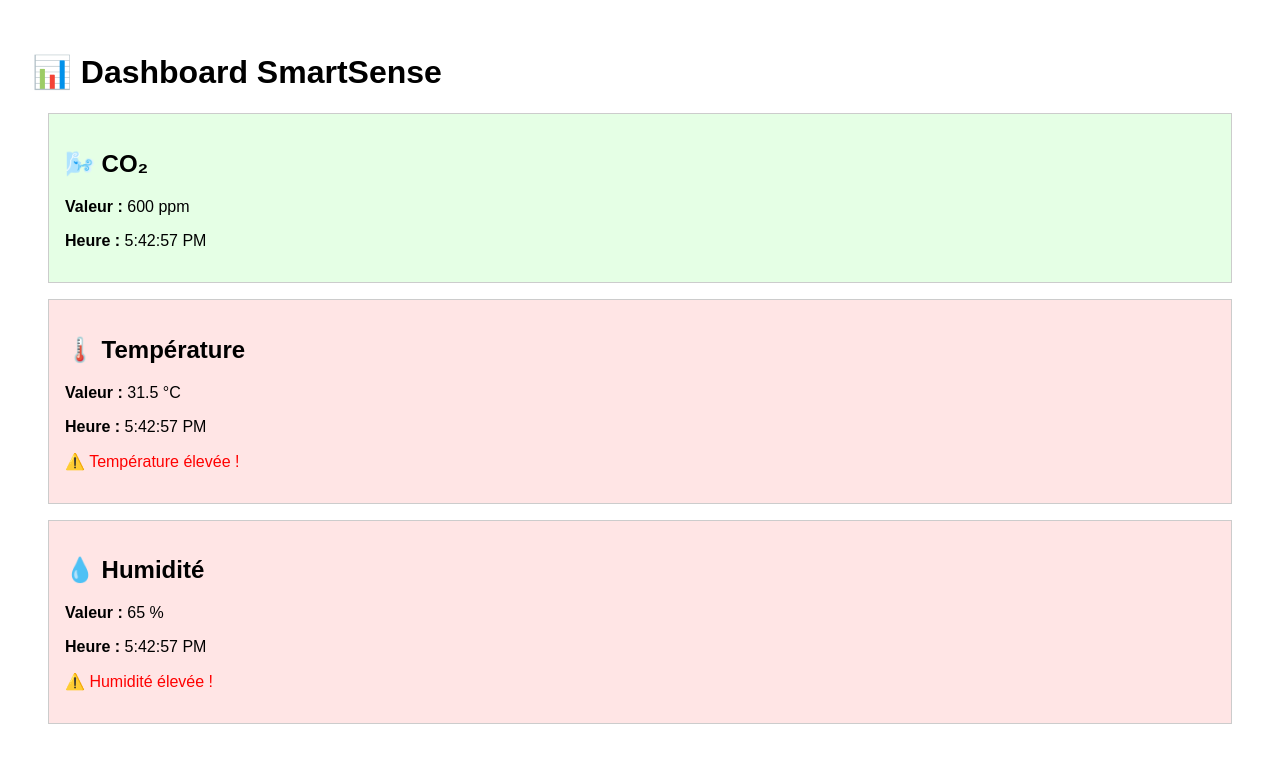
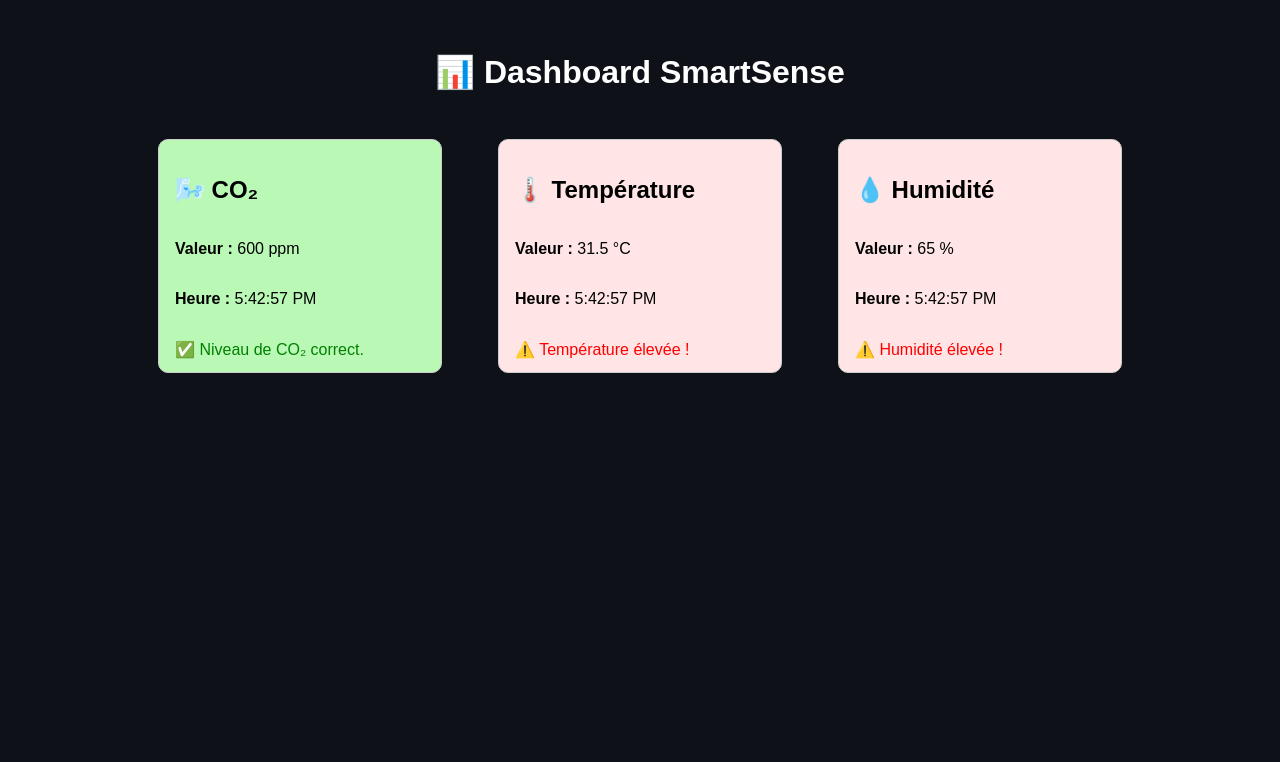
Before and after one commit to LiOlivier/SmartSense, a React (Create React App) app in the folder frontend/: page / in a window 1280 px wide. Shown: the top 762 px of the page. Built offline with nearby package versions, Linux system fonts and the light colour scheme; no server answers.

Commit message:
new front for the dashboard

```diff
--- a/frontend/src/components/Dashboard/Dashboard.css
+++ b/frontend/src/components/Dashboard/Dashboard.css
@@ -1,3 +1,8 @@
+body {
+  background-color: #0E1218;
+  color: white;
+  font-family: sans-serif;
+}
 table {
   width: 100%;
   border-collapse: collapse;
@@ -36,3 +41,33 @@ button:hover {
 form {
   margin-bottom: 20px;
 }
+
+.dashboard-container {
+  display: flex;
+  flex-direction: column;
+  align-items: center;
+}
+
+.dashboard-container h1 {
+  text-align: center;
+  font-size: 2rem;
+  margin-bottom: 2rem;
+}
+
+.widgets {
+  display: flex;
+  flex-direction: row;
+  gap: 1.5rem;
+  justify-content: center;
+  flex-wrap: wrap;
+}
+
+.widgets > div {
+  color: black;
+  border-radius: 10px;
+  min-width: 250px;
+  height: 200px;
+  display: flex;
+  flex-direction: column;
+  justify-content: space-between;
+}
--- a/frontend/src/components/Widgets/Co2Widget.jsx
+++ b/frontend/src/components/Widgets/Co2Widget.jsx
@@ -9,19 +9,42 @@ function Co2Widget() {
   ];
   const last = data[0];
 
+  // Fonction pour déterminer le niveau
+  const getCo2Level = (valeur) => {
+    if (valeur > 1200) return "élevé";
+    if (valeur >= 1000) return "moyen";
+    return "ok";
+  };
+
+  const getBackgroundColor = (niveau) => {
+    switch (niveau) {
+      case "élevé":
+        return "#ebaaaa"; // rouge clair
+      case "moyen":
+        return "#f3d4a8"; // jaune clair
+      case "ok":
+      default:
+        return "#baf8b6"; // vert clair
+    }
+  };
+
+  const niveau = getCo2Level(last.valeur);
+
   return (
     <div style={{
       border: "1px solid #ccc",
       padding: "1rem",
       margin: "1rem",
-      backgroundColor: last?.valeur > 1000 ? "#ffe5e5" : "#e5ffe5"
+      backgroundColor: getBackgroundColor(niveau)
     }}>
       <h2>🌬️ CO₂</h2>
       {last ? (
         <>
           <p><strong>Valeur :</strong> {last.valeur} ppm</p>
           <p><strong>Heure :</strong> {new Date(last.timestamp).toLocaleTimeString()}</p>
-            {last.valeur > 1200 && <p style={{ color: "red" }}>⚠️ Niveau élevé de CO₂ !</p>}
+          {niveau === "élevé" && <p style={{ color: "red" }}>⚠️ Niveau élevé de CO₂ !</p>}
+          {niveau === "moyen" && <p style={{ color: "orange" }}>⚠️ Niveau modéré de CO₂.</p>}
+          {niveau === "ok" && <p style={{ color: "green" }}>✅ Niveau de CO₂ correct.</p>}
         </>
       ) : (
         <p>Aucune donnée disponible</p>
```
Lines whose indentation alone changed are shown as unchanged.
